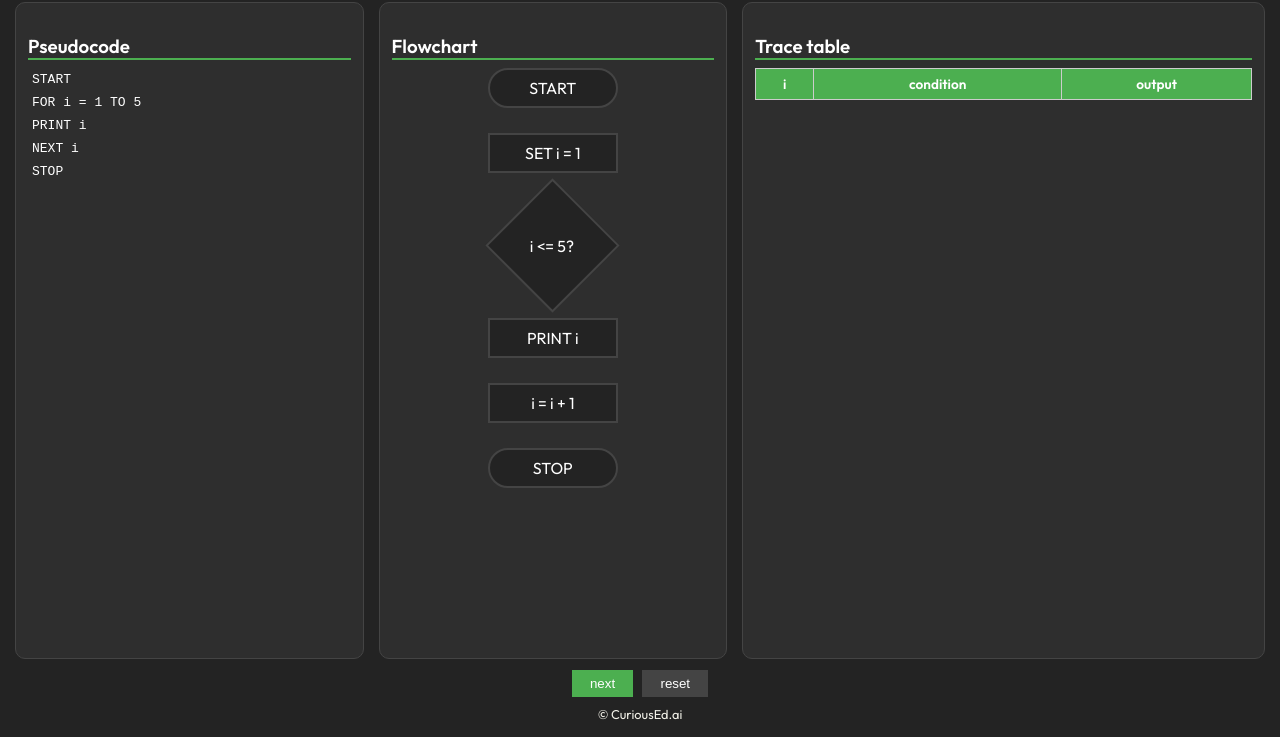
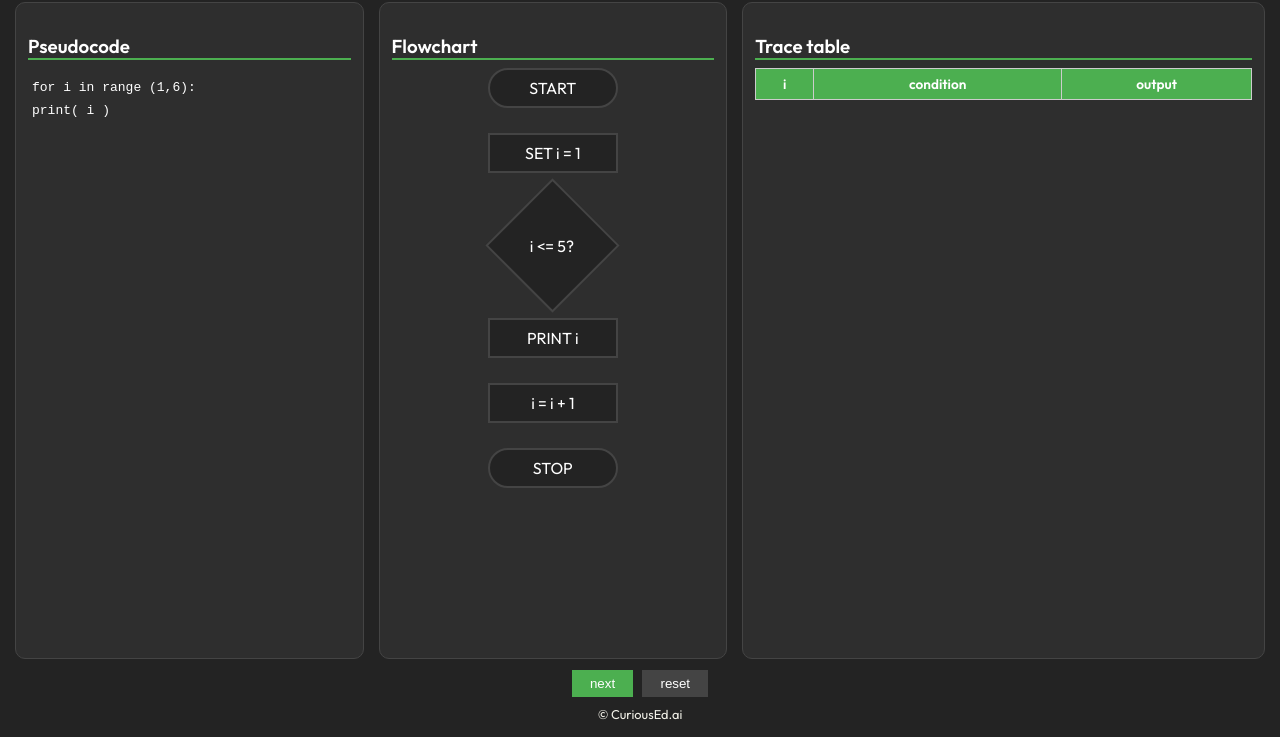
Before and after one commit to mangaladilip/loop-trace-table, a plain HTML site: page index.html in a window 1280 px wide. Shown: the part 63-800 px from the top of the page. Drawn offline with Linux system fonts and the light colour scheme.

Commit message:
Replace pseudocode with Python syntax

```diff
--- a/index.html
+++ b/index.html
@@ -154,11 +154,11 @@ button {
 
 <div class="card">
 <h3>Pseudocode</h3>
-<div id="p0" class="line">START</div>
-<div id="p1" class="line">FOR i = 1 TO 5</div>
-<div id="p2" class="line">PRINT i</div>
-<div id="p3" class="line">NEXT i</div>
-<div id="p4" class="line">STOP</div>
+<div id="p0" class="line"></div>
+<div id="p1" class="line">for i in range (1,6):</div>
+<div id="p2" class="line">   print( i )</div>
+<div id="p3" class="line"></div>
+<div id="p4" class="line"></div>
 </div>
 
 <div class="card">
```
